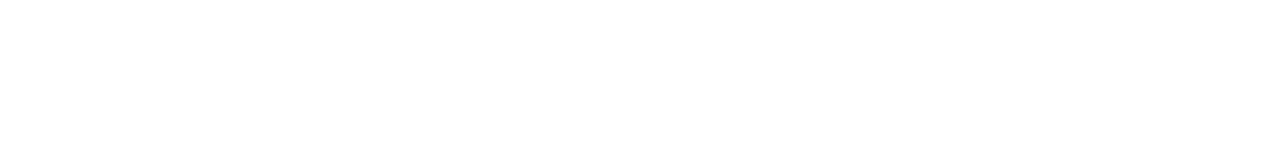
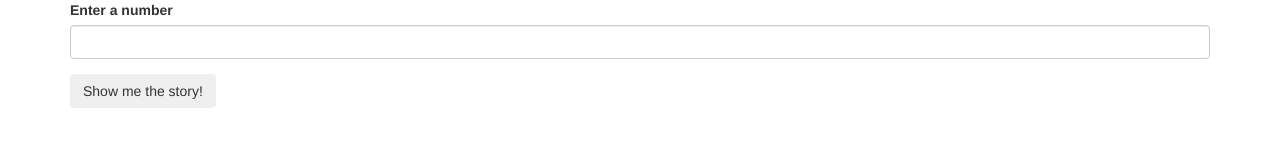
Before and after one commit to ryguybenson/beep-boop, a plain HTML site: page index.html in a window 1280 px wide. Drawn offline with Linux system fonts and the light colour scheme.

Commit message:
add form to html and create input and result variables in jscripts

```diff
--- a/index.html
+++ b/index.html
@@ -9,6 +9,14 @@
     <title>Beep Boop</title>
   </head>
   <body>
-
+    <div class="container">
+      <form id="formOne">
+        <div class="form-group">
+          <label for="input">Enter a number</label>
+          <input id="input" class="form-control" type="text">
+        </div>
+        <button type="submit" class="btn">Show me the story!</button>
+      </form>
+    </div>
   </body>
 </html>
--- a/js/scripts.js
+++ b/js/scripts.js
@@ -0,0 +1,7 @@
+
+$(document).ready(function() {
+  $("formOne").submit(function(event) {
+    var input = parseInt($("#input").val());
+    var result = [];
+  });
+});
```
